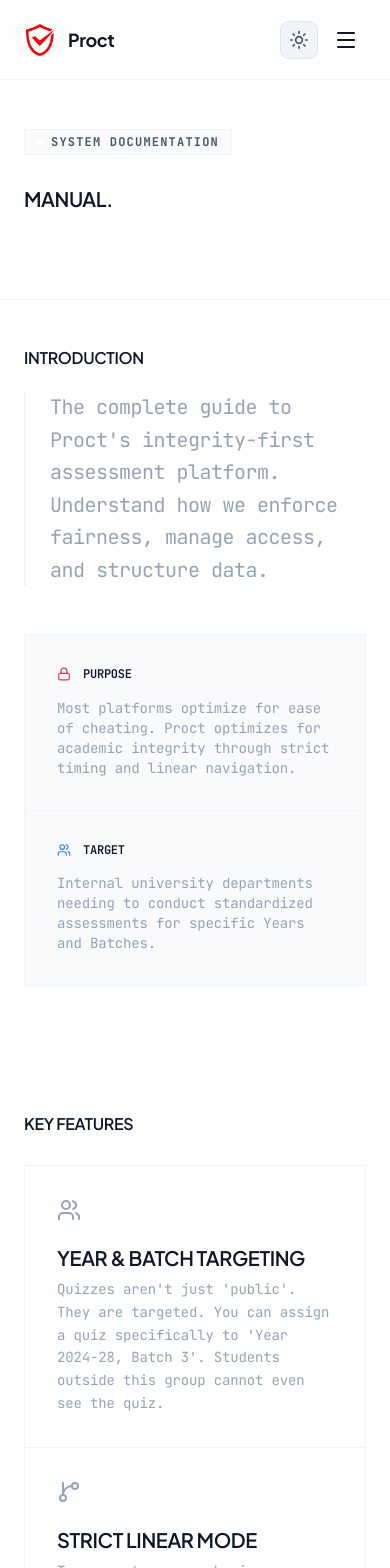
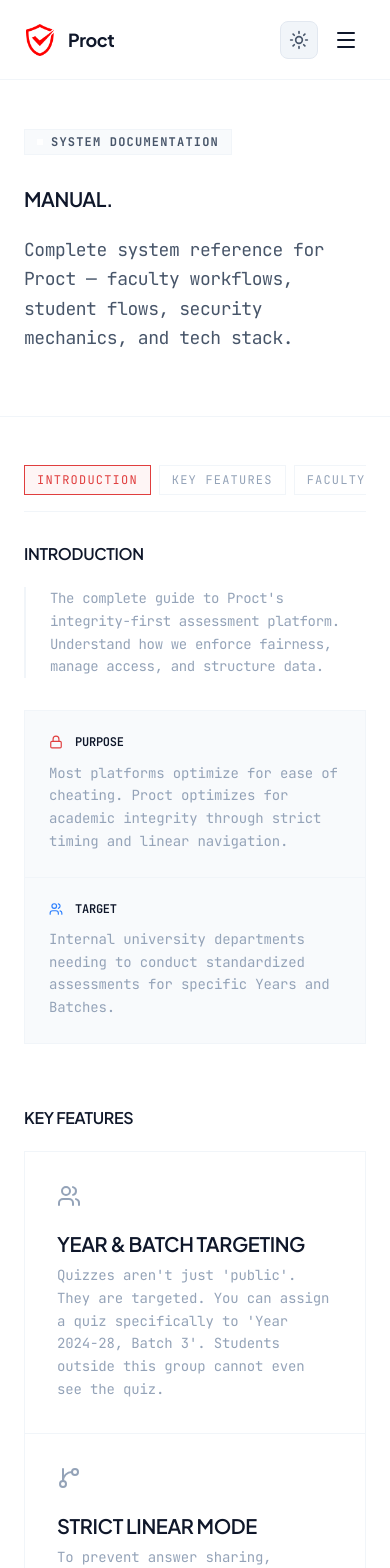
Before and after one commit to Team-Triada/Proct, a Next.js app: page /docs in a window 390 px wide. Shown: the top 1568 px of the page. Built offline with nearby package versions, Linux system fonts and the light colour scheme.

Commit message:
fix: standardize heading hierarchy and mobile layout across all landing pages

```diff
--- a/src/app/about/page.tsx
+++ b/src/app/about/page.tsx
@@ -20,11 +20,11 @@
                         <div className="w-1.5 h-1.5 bg-white rounded-none" />
                         About Proct
                     </div>
-                    <h1 className="font-jakarta font-black text-5xl md:text-7xl lg:text-[6rem] leading-[0.9] tracking-tighter text-[var(--text-primary)] mb-8">
+                    <h1 className="font-jakarta font-black text-5xl md:text-7xl lg:text-[6rem] leading-[0.9] tracking-tighter text-[var(--text-primary)] mb-6 uppercase">
                         TRUST.<br />
                         <span className="text-[var(--text-muted)]">REENGINEERED.</span>
                     </h1>
-                    <p className="text-lg md:text-xl text-[var(--text-muted)] max-w-3xl font-mono tracking-tight leading-relaxed">
+                    <p className="text-lg md:text-xl text-[var(--text-secondary)] max-w-3xl font-mono tracking-tight leading-relaxed">
                         Proct was created to solve a growing problem in academic institutions: the lack of trust in online internal assessments. Convenience cannot compromise integrity.
                     </p>
                 </section>
--- a/src/app/contact/page.tsx
+++ b/src/app/contact/page.tsx
@@ -23,6 +23,9 @@
                     <h1 className="font-jakarta font-black text-5xl md:text-7xl lg:text-[6rem] leading-[0.9] tracking-tighter text-[var(--text-primary)] mb-6 uppercase">
                         Contact.
                     </h1>
+                    <p className="text-lg md:text-xl text-[var(--text-secondary)] max-w-3xl font-mono tracking-tight leading-relaxed">
+                        Reach out for institutional deployment, sales inquiries, or general questions about the platform.
+                    </p>
                 </section>
 
                 <div className="container mx-auto px-6 max-w-[1600px] py-12">
@@ -48,7 +51,7 @@
                                         <div className="font-mono text-xs text-[var(--accent)] mb-6 uppercase tracking-widest">
                                             Institutional
                                         </div>
-                                        <h3 className="font-jakarta font-black text-3xl text-[var(--text-primary)] mb-6 uppercase tracking-tight">Deploy Proct</h3>
+                                        <h3 className="font-jakarta font-bold text-xl text-[var(--text-primary)] mb-3 uppercase tracking-tight">Deploy Proct</h3>
                                         <p className="font-mono text-[var(--text-muted)] mb-8 text-sm leading-relaxed">
                                             For colleges or universities interested in:
                                         </p>
@@ -73,7 +76,7 @@
                                         <div className="font-mono text-xs text-[var(--accent)] mb-6 uppercase tracking-widest">
                                             Open Line
                                         </div>
-                                        <h3 className="font-jakarta font-black text-3xl text-[var(--text-primary)] mb-6 uppercase tracking-tight">Inquiries</h3>
+                                        <h3 className="font-jakarta font-bold text-xl text-[var(--text-primary)] mb-3 uppercase tracking-tight">Inquiries</h3>
                                         <p className="font-mono text-[var(--text-muted)] mb-6 text-sm leading-relaxed">
                                             For general questions, feedback, or technical collaboration opportunities.
                                         </p>
--- a/src/app/docs/DocsClient.tsx
+++ b/src/app/docs/DocsClient.tsx
@@ -67,6 +67,9 @@
                     <h1 className="font-jakarta font-black text-5xl md:text-7xl lg:text-[6rem] leading-[0.9] tracking-tighter text-[var(--text-primary)] mb-6 uppercase">
                         Manual.
                     </h1>
+                    <p className="text-lg md:text-xl text-[var(--text-secondary)] max-w-3xl font-mono tracking-tight leading-relaxed">
+                        Complete system reference for Proct — faculty workflows, student flows, security mechanics, and tech stack.
+                    </p>
                 </section>
 
                 <div className="container mx-auto px-6 max-w-[1600px] py-12">
@@ -92,33 +95,49 @@
                             </div>
                         </aside>
 
+                        {/* --- Mobile Section Nav --- */}
+                        <div className="lg:hidden flex gap-2 overflow-x-auto pb-4 mb-8 border-b border-[var(--border-subtle)] no-scrollbar">
+                            {SECTIONS.map((section) => (
+                                <button
+                                    key={section.id}
+                                    onClick={() => scrollToSection(section.id)}
+                                    className={`shrink-0 px-3 py-1.5 text-xs font-mono uppercase tracking-widest border transition-colors ${activeSection === section.id
+                                        ? 'border-[var(--accent)] text-[var(--accent)] bg-[var(--accent)]/5'
+                                        : 'border-[var(--border-subtle)] text-[var(--text-muted)]'
+                                        }`}
+                                >
+                                    {section.title}
+                                </button>
+                            ))}
+                        </div>
+
                         {/* --- Main Content --- */}
-                        <article className="flex-1 space-y-32">
+                        <article className="flex-1 space-y-16 md:space-y-24 lg:space-y-32">
 
                             {/* Introduction */}
                             <section id="intro" className="space-y-6">
                                 <h2 className="text-3xl md:text-4xl font-jakarta font-black uppercase tracking-tighter mb-6">
                                     Introduction
                                 </h2>
-                                <p className="text-xl text-[var(--text-muted)] font-mono tracking-tight leading-relaxed max-w-3xl border-l-2 border-[var(--border-subtle)] pl-6">
-                                    The complete guide to Proct's integrity-first assessment platform. Understand how we enforce fairness, manage access, and structure data.
+                                <p className="text-sm md:text-base text-[var(--text-muted)] font-mono tracking-tight leading-relaxed max-w-3xl border-l-2 border-[var(--border-subtle)] pl-6">
+                                    The complete guide to Proct&apos;s integrity-first assessment platform. Understand how we enforce fairness, manage access, and structure data.
                                 </p>
 
-                                <div className="grid md:grid-cols-2 gap-px bg-[var(--border-subtle)] border border-[var(--border-subtle)] mt-12">
-                                    <div className="bg-[var(--bg-secondary)] p-8">
-                                        <h3 className="text-[var(--text-primary)] font-bold mb-4 font-mono uppercase text-xs tracking-widest flex items-center gap-3"><Lock size={14} className="text-[var(--accent)]" /> Purpose</h3>
-                                        <p className="text-sm text-[var(--text-muted)] font-mono">Most platforms optimize for ease of cheating. Proct optimizes for academic integrity through strict timing and linear navigation.</p>
+                                <div className="grid grid-cols-1 md:grid-cols-2 gap-px bg-[var(--border-subtle)] border border-[var(--border-subtle)] mt-8">
+                                    <div className="bg-[var(--bg-secondary)] p-6 md:p-8">
+                                        <h3 className="text-[var(--text-primary)] font-bold mb-3 font-mono uppercase text-xs tracking-widest flex items-center gap-3"><Lock size={14} className="text-[var(--accent)]" /> Purpose</h3>
+                                        <p className="text-sm text-[var(--text-muted)] font-mono leading-relaxed">Most platforms optimize for ease of cheating. Proct optimizes for academic integrity through strict timing and linear navigation.</p>
                                     </div>
-                                    <div className="bg-[var(--bg-secondary)] p-8">
-                                        <h3 className="text-[var(--text-primary)] font-bold mb-4 font-mono uppercase text-xs tracking-widest flex items-center gap-3"><Users size={14} className="text-blue-500" /> Target</h3>
-                                        <p className="text-sm text-[var(--text-muted)] font-mono">Internal university departments needing to conduct standardized assessments for specific Years and Batches.</p>
+                                    <div className="bg-[var(--bg-secondary)] p-6 md:p-8">
+                                        <h3 className="text-[var(--text-primary)] font-bold mb-3 font-mono uppercase text-xs tracking-widest flex items-center gap-3"><Users size={14} className="text-blue-500" /> Target</h3>
+                                        <p className="text-sm text-[var(--text-muted)] font-mono leading-relaxed">Internal university departments needing to conduct standardized assessments for specific Years and Batches.</p>
                                     </div>
                                 </div>
                             </section>
 
                             {/* Key Features */}
                             <section id="features" className="space-y-8">
-                                <h2 className="text-3xl font-jakarta font-black uppercase tracking-tighter">Key Features</h2>
+                                <h2 className="text-3xl md:text-4xl font-jakarta font-black uppercase tracking-tighter mb-6">Key Features</h2>
 
                                 <div className="grid gap-px bg-[var(--border-subtle)] border border-[var(--border-subtle)]">
                                     <FeatureCard
@@ -146,7 +165,7 @@
 
                             {/* Faculty Workflow */}
                             <section id="faculty-flow" className="space-y-8">
-                                <h2 className="text-3xl font-jakarta font-black uppercase tracking-tighter">Faculty Workflow</h2>
+                                <h2 className="text-3xl md:text-4xl font-jakarta font-black uppercase tracking-tighter mb-6">Faculty Workflow</h2>
 
                                 <div className="space-y-8">
                                     <WorkflowBlock
@@ -173,7 +192,7 @@
 
                             {/* Student Workflow */}
                             <section id="student-flow" className="space-y-8">
-                                <h2 className="text-3xl font-jakarta font-black uppercase tracking-tighter">Student Workflow</h2>
+                                <h2 className="text-3xl md:text-4xl font-jakarta font-black uppercase tracking-tighter mb-6">Student Workflow</h2>
 
                                 <WorkflowBlock
                                     title="Taking a Quiz"
@@ -189,15 +208,15 @@
 
                             {/* Security */}
                             <section id="security" className="space-y-8">
-                                <h2 className="text-3xl font-jakarta font-black uppercase tracking-tighter">Security Mechanics</h2>
+                                <h2 className="text-3xl md:text-4xl font-jakarta font-black uppercase tracking-tighter mb-6">Security Mechanics</h2>
                                 <p className="text-[var(--text-muted)] font-mono text-sm max-w-2xl border-l-2 border-[var(--accent)] pl-4">How Proct ensures the right person takes the test fairly.</p>
 
-                                <div className="grid md:grid-cols-2 gap-px bg-[var(--border-subtle)] border border-[var(--border-subtle)] mt-8">
-                                    <div className="bg-[var(--bg-secondary)] p-8">
+                                <div className="grid grid-cols-1 md:grid-cols-2 gap-px bg-[var(--border-subtle)] border border-[var(--border-subtle)] mt-8">
+                                    <div className="bg-[var(--bg-secondary)] p-6 md:p-8">
                                         <h4 className="text-[var(--text-primary)] font-bold flex items-center gap-3 mb-6 font-mono uppercase text-xs tracking-widest">
                                             <AlertTriangle className="text-[var(--warning)]" size={16} /> Access Control Logic
                                         </h4>
-                                        <code className="block border border-[var(--border-subtle)] p-6 bg-[var(--bg-primary)] text-xs font-mono text-[var(--text-muted)] leading-relaxed whitespace-pre">
+                                        <code className="block border border-[var(--border-subtle)] p-4 md:p-6 bg-[var(--bg-primary)] text-xs font-mono text-[var(--text-muted)] leading-relaxed whitespace-pre overflow-x-auto">
                                             IF (Student.Sem == Quiz.Sem){'\n'}
                                             AND (Student.Year == Quiz.Year){'\n'}
                                             AND (Student.Batch == Quiz.Batch){'\n'}
@@ -206,7 +225,7 @@
                                         </code>
                                     </div>
 
-                                    <div className="bg-[var(--bg-secondary)] p-8">
+                                    <div className="bg-[var(--bg-secondary)] p-6 md:p-8">
                                         <h4 className="text-[var(--text-primary)] font-bold flex items-center gap-3 mb-6 font-mono uppercase text-xs tracking-widest">
                                             <Clock className="text-[var(--accent)]" size={16} /> Integrity Enforcers
                                         </h4>
@@ -222,7 +241,7 @@
 
                             {/* Tech Stack */}
                             <section id="tech-stack" className="space-y-8">
-                                <h2 className="text-3xl font-jakarta font-black uppercase tracking-tighter">Tech Stack</h2>
+                                <h2 className="text-3xl md:text-4xl font-jakarta font-black uppercase tracking-tighter mb-6">Tech Stack</h2>
                                 <div className="grid grid-cols-2 md:grid-cols-4 gap-px bg-[var(--border-subtle)] border border-[var(--border-subtle)]">
                                     <TechBadge name="Next.js 16" desc="App Router" />
                                     <TechBadge name="TypeScript" desc="Type Safety" />
--- a/src/app/faq/page.tsx
+++ b/src/app/faq/page.tsx
@@ -49,6 +49,9 @@
                     <h1 className="font-jakarta font-black text-5xl md:text-7xl lg:text-[6rem] leading-[0.9] tracking-tighter text-[var(--text-primary)] mb-6 uppercase">
                         FAQ.
                     </h1>
+                    <p className="text-lg md:text-xl text-[var(--text-secondary)] max-w-3xl font-mono tracking-tight leading-relaxed">
+                        Answers to common questions about Proct&apos;s design, privacy approach, device support, and integrity mechanics.
+                    </p>
                 </section>
 
                 <div className="container mx-auto px-6 max-w-[1600px] py-12">
@@ -75,7 +78,7 @@
                                                 {String(i + 1).padStart(2, '0')}
                                             </div>
                                             <div>
-                                                <h3 className="font-jakarta font-bold text-xl md:text-2xl text-[var(--text-primary)] mb-4 uppercase tracking-tight group-hover:text-[var(--accent)] transition-colors">
+                                                <h3 className="font-jakarta font-bold text-xl text-[var(--text-primary)] mb-3 uppercase tracking-tight group-hover:text-[var(--accent)] transition-colors">
                                                     {faq.q}
                                                 </h3>
                                                 <p className="text-[var(--text-muted)] font-mono text-sm leading-relaxed max-w-2xl">
--- a/src/app/page.tsx
+++ b/src/app/page.tsx
@@ -59,7 +59,7 @@
           {label}
         </span>
       )}
-      <h2 className="font-jakarta font-extrabold text-3xl md:text-4xl lg:text-5xl text-[var(--text-primary)] tracking-tight leading-[1.1] uppercase">
+      <h2 className="font-jakarta font-black text-3xl md:text-4xl lg:text-5xl text-[var(--text-primary)] tracking-tighter leading-[1.0] uppercase">
         {title}
       </h2>
     </div>
--- a/src/app/support/page.tsx
+++ b/src/app/support/page.tsx
@@ -24,6 +24,9 @@
                     <h1 className="font-jakarta font-black text-5xl md:text-7xl lg:text-[6rem] leading-[0.9] tracking-tighter text-[var(--text-primary)] mb-6 uppercase">
                         Support.
                     </h1>
+                    <p className="text-lg md:text-xl text-[var(--text-secondary)] max-w-3xl font-mono tracking-tight leading-relaxed">
+                        Official guidance for faculty quiz operations, admin system setup, and critical incident response.
+                    </p>
                 </section>
 
                 <div className="container mx-auto px-6 max-w-[1600px] py-12">
@@ -47,7 +50,7 @@
                                     <div className="font-mono text-xs text-[var(--accent)] mb-6 uppercase tracking-widest flex items-center gap-2">
                                         <BookOpen size={14} /> Faculty
                                     </div>
-                                    <h2 className="font-jakarta font-bold text-2xl text-[var(--text-primary)] mb-6 uppercase tracking-tight">Quiz Ops</h2>
+                                    <h3 className="font-jakarta font-bold text-xl uppercase tracking-tight mb-3">Quiz Ops</h3>
                                     <ul className="space-y-4 font-mono text-sm text-[var(--text-muted)]">
                                         <li className="flex gap-3 items-start"><span className="text-[var(--text-primary)]">_</span> Quiz creation guidance</li>
                                         <li className="flex gap-3 items-start"><span className="text-[var(--text-primary)]">_</span> Grading matrix assistance</li>
@@ -59,7 +62,7 @@
                                     <div className="font-mono text-xs text-[var(--accent)] mb-6 uppercase tracking-widest flex items-center gap-2">
                                         <Settings size={14} /> Admin
                                     </div>
-                                    <h2 className="font-jakarta font-bold text-2xl text-[var(--text-primary)] mb-6 uppercase tracking-tight">System Ops</h2>
+                                    <h3 className="font-jakarta font-bold text-xl uppercase tracking-tight mb-3">System Ops</h3>
                                     <ul className="space-y-4 font-mono text-sm text-[var(--text-muted)]">
                                         <li className="flex gap-3 items-start"><span className="text-[var(--text-primary)]">_</span> Root access onboarding</li>
                                         <li className="flex gap-3 items-start"><span className="text-[var(--text-primary)]">_</span> Department routing</li>
@@ -73,7 +76,7 @@
                                     <div className="flex items-start gap-4">
                                         <AlertCircle className="text-[var(--accent)] shrink-0 mt-1" size={20} />
                                         <div>
-                                            <h3 className="font-jakarta font-bold text-[var(--text-primary)] text-xl uppercase tracking-tight mb-2">System Faults</h3>
+                                            <h3 className="font-jakarta font-bold text-xl text-[var(--text-primary)] uppercase tracking-tight mb-3">System Faults</h3>
                                             <p className="font-mono text-[var(--text-muted)] text-sm max-w-md">
                                                 For critical downtime, access restrictions, or suspected compromises, engage technical support immediately.
                                             </p>
```
